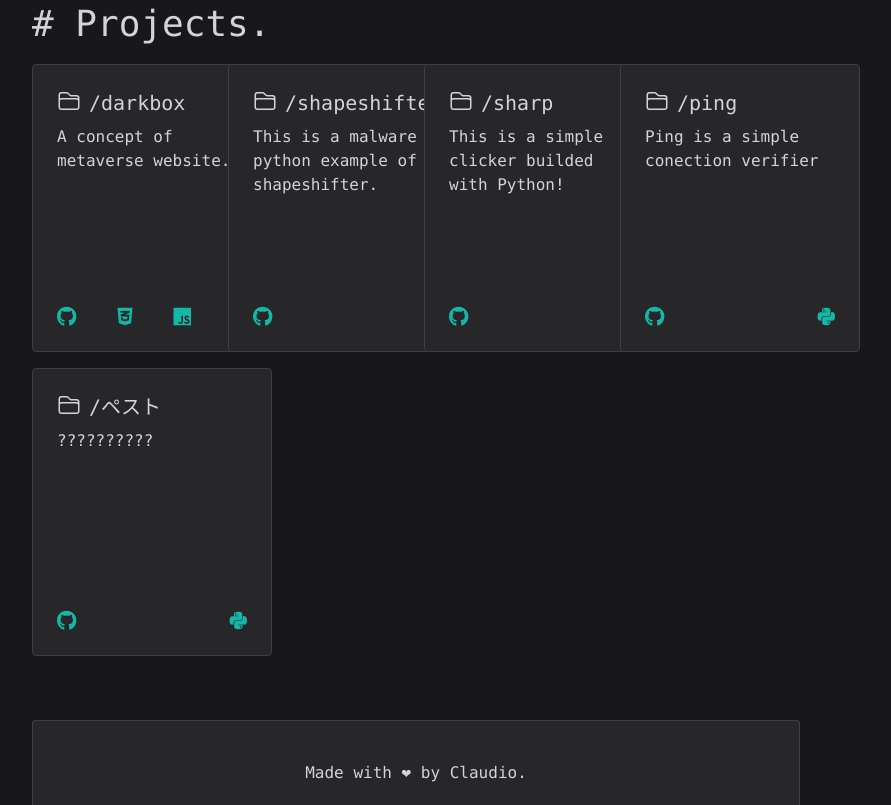
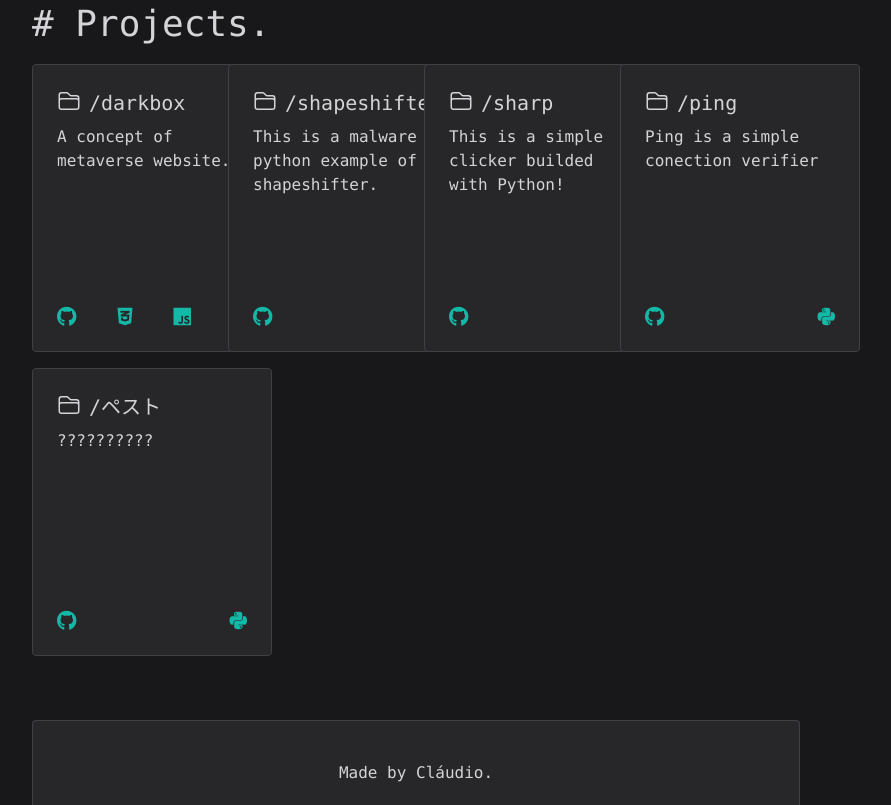
Before and after one commit to CodedCA/claudioav.com, a plain HTML site: page index.html in a window 1280 px wide. Shown: the part 1764-2569 px from the top of the page, without its empty margins (224-1115 px from the left). Drawn offline with nearby package versions, Linux system fonts and the light colour scheme.

Commit message:
Update index.html

```diff
--- a/index.html
+++ b/index.html
@@ -184,7 +184,7 @@
 
     <footer class="bg-zinc-800 border-solid border border-zinc-700 border-b-0 footer pl-0 pr-0 text-zinc-300 text-center rounded-tr rounded-tl mt-16 h-full w-full">
         <div class="w-full flex justify-center pb-5 p-10">
-            <h1 class="text-base">Made with ❤ by Claudio.</h1>
+            <h1 class="text-base">Made by Cláudio.</h1>
         </div>
     </footer>
 
```
